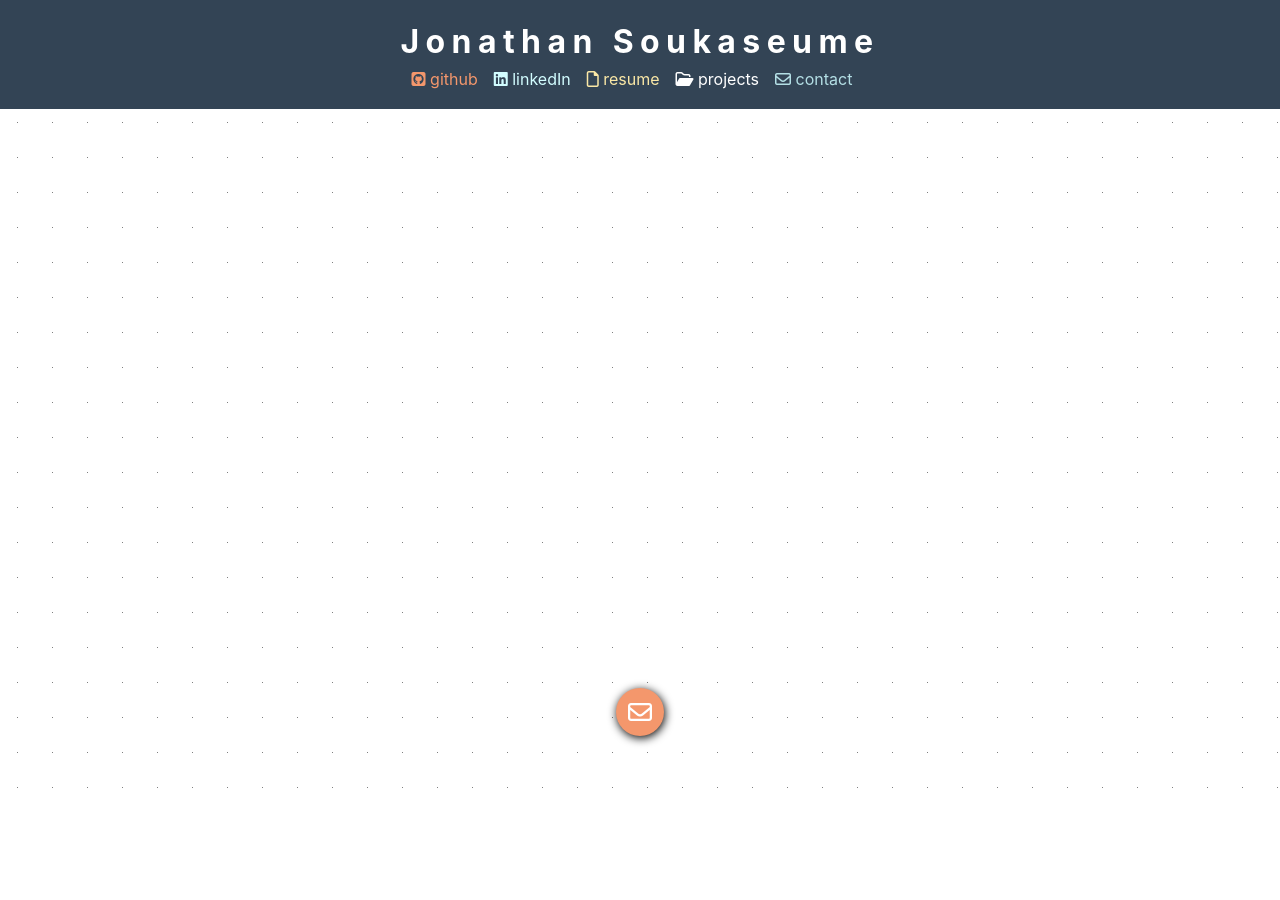
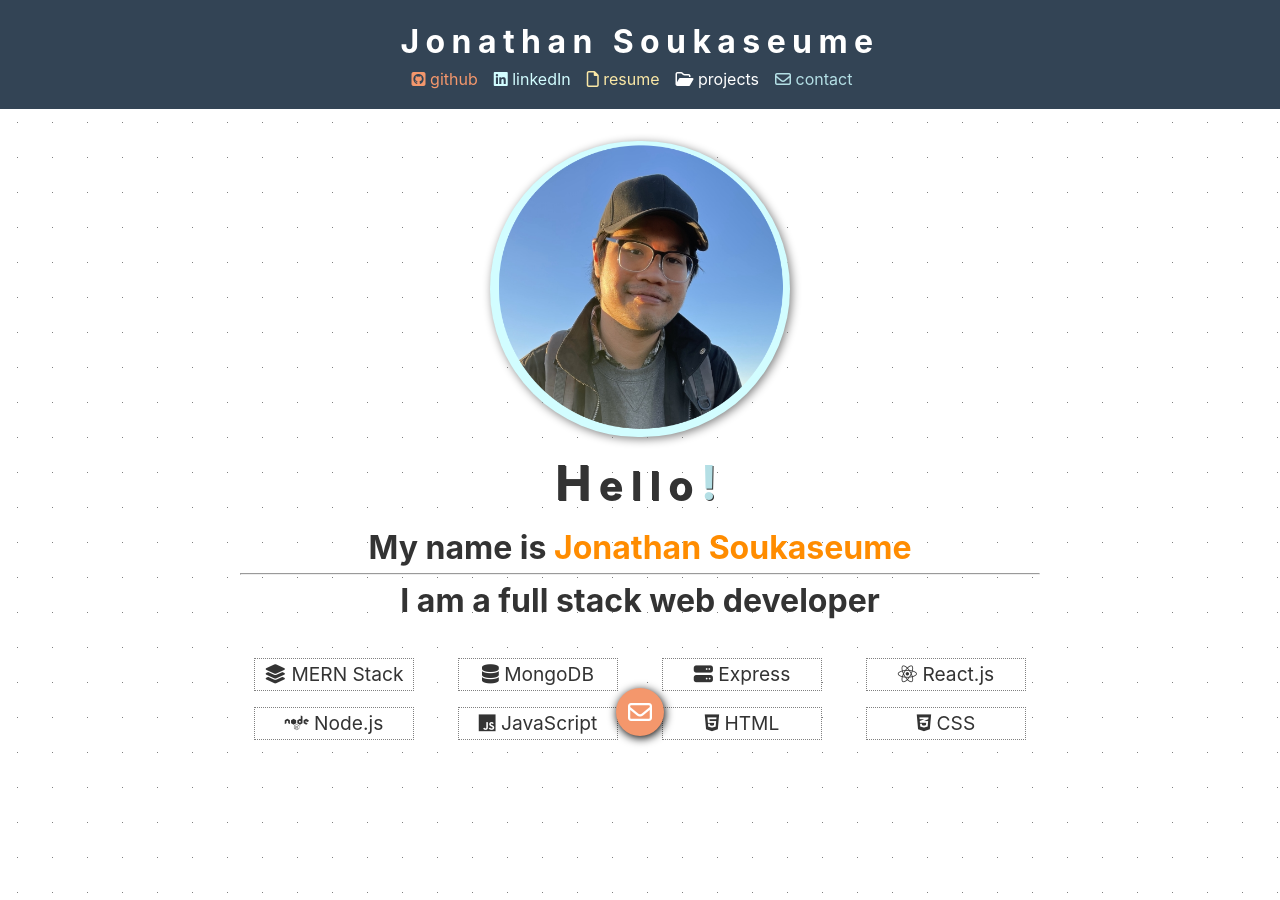
Before and after one commit to jsoomie/mern-profile, a React (Create React App) app in the folder client/: page / in a window 1280 px wide. Before the commit the page ends 800 px from the top, so only its background shows below. Built offline with nearby package versions, Linux system fonts and the light colour scheme.

Commit message:
changed routing

```diff
--- a/client/src/App.js
+++ b/client/src/App.js
@@ -5,10 +5,10 @@ import { BrowserRouter as Router, Route, Switch } from "react-router-dom";
 function App() {
   return (
     <div className="App">
-      <Router>
+      <Router basename="/mern-profile">
         <Header />
         <Switch>
-          <Route exact path="/mern-stack/">
+          <Route exact path="/">
             <Home />
           </Route>
           <Route exact path="/projects">
```
